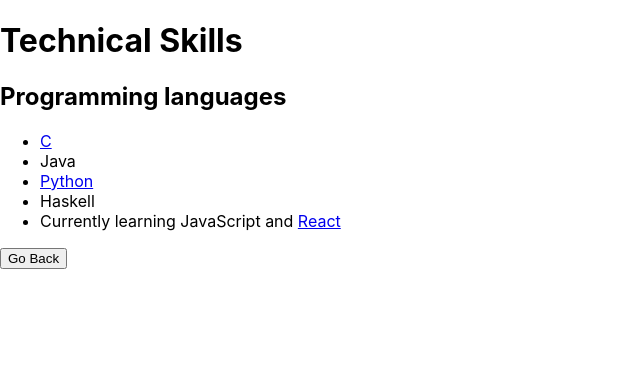
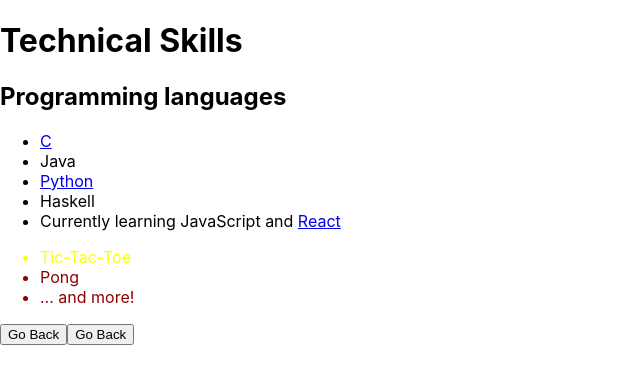
Before and after one commit to ararmert/React-Portfolio, a React (Create React App) app in the folder React/an-app/: page / in a window 1280 px wide. Both pictures are taken after a click on the button "About". Shown: the top 384 px of the page, without its empty margins (0-640 px from the left). Built offline with nearby package versions, Linux system fonts and the light colour scheme.

Commit message:
Added upcoming features list

```diff
--- a/React/an-app/src/App.js
+++ b/React/an-app/src/App.js
@@ -23,6 +23,24 @@ function AButton({ setPage, target, label}) {
         </button>
     );
 }
+
+
+function BButton({ setPage, target, label}) {
+    function click() {
+      alert('See, I know how to make buttons :)')
+      setPage(target);
+
+    }
+
+    return (
+        <button onClick={click}>
+          {label}
+        </button>
+    );
+}
+
+
+
 
 
 function Profile() {
@@ -60,6 +78,29 @@ function About() {
   );
 }
 
+
+function UpComing() {
+  const upcomingfeatures = [
+    { title: 'Tic-Tac-Toe', isNext: true, id: 1},
+    { title: 'Pong', isNext: false, id: 2},
+    { title: '... and more!', isNext:false, id: 3},
+  ];
+
+    const listFeatures = upcomingfeatures.map(feature =>
+    <li
+        key={feature.id}
+        style={{
+          color: feature.isNext ? 'yellow' : 'darkred'
+        }}>
+      {feature.title}
+    </li>
+  );
+  return (
+    <ul>{listFeatures}</ul>
+
+  );
+}
+
 export default function App() { // main component in the JS file
   const [page, setPage] = useState("home");
 
@@ -68,10 +109,16 @@ export default function App() { // main component in the JS file
 
 
             {page === "home" ? <Profile /> : <About />}
+            {page === "home" ? <Profile /> : <UpComing />}
+
 
             {page === "home"
             ? <AButton setPage={setPage} target= "about" label={"About"} />
             : <AButton setPage={setPage} target= "home" label={"Go Back"} />
+}
+            {page === "home"
+            ? <BButton setPage={setPage} target= "upcoming" label={"Upcoming Features"} />
+            : <BButton setPage={setPage} target= "home" label={"Go Back"} />
 }
 
 
```
